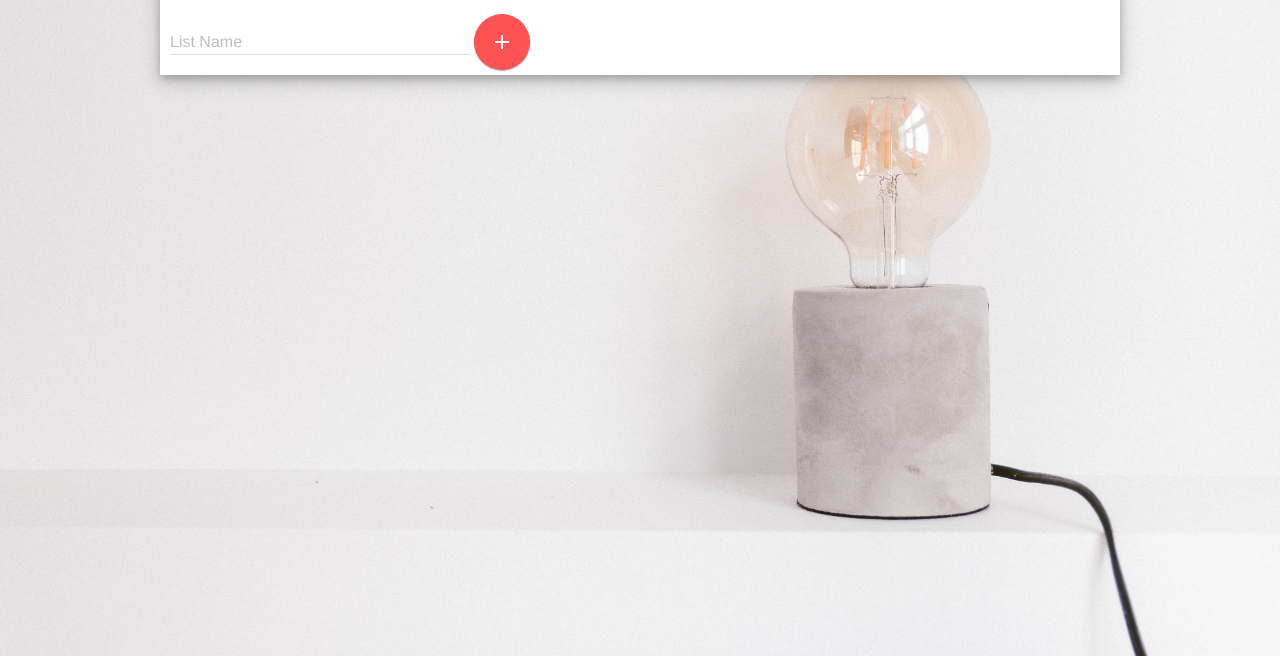
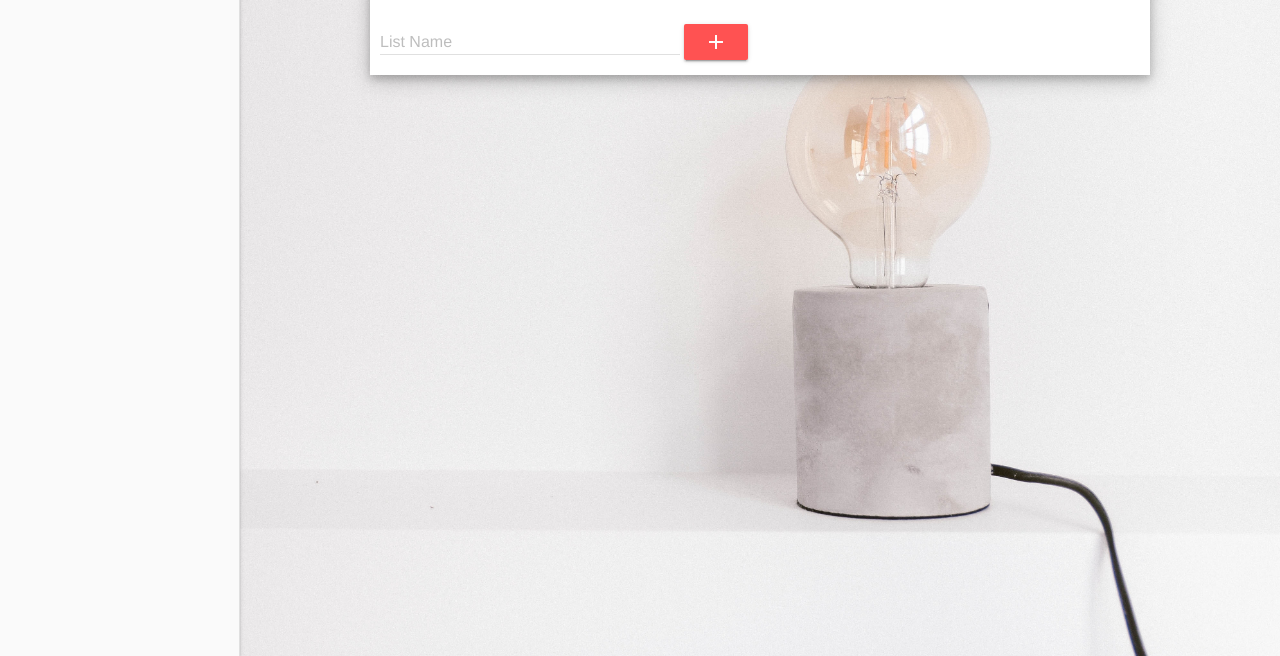
Before and after one commit to Twitch0125/todoApp, a website: page index.html in a window 1280 px wide. Shown: the part 144-800 px from the top of the page. Drawn offline with nearby package versions, Linux system fonts and the light colour scheme.

Commit message:
changed to fixed drawer and header, started displayList()

```diff
--- a/index.html
+++ b/index.html
@@ -17,7 +17,7 @@
 </head>
 
 <body onload="loadLists()">
-    <div class="mdl-layout-transparent mdl-layout mdl-js-layout">
+    <div class="mdl-layout-transparent mdl-layout mdl-js-layout mdl-layout--fixed-drawer mdl-layout--fixed-header">
         <header class="mdl-layout__header mdl-layout__header--transparent">
             <div class="mdl-layout__header-row" id="myIcon">
                 <span class="mdl-layout-title"></span>
@@ -39,8 +39,8 @@
                         <input onkeyup="checkKey(event)" class="mdl-textfield__input" type="text" id="listName">
                         <label class="mdl-textfield__label">List Name</label>
                     </div>
-                    <!-- Colored FAB button -->
-                    <button onclick='createList()' class="mdl-button mdl-js-button mdl-button--fab mdl-js-ripple-effect mdl-button--colored">
+                    <!-- Colored button -->
+                    <button onclick='createList()' class="mdl-button mdl-js-button mdl-button--raised mdl-js-ripple-effect mdl-button--accent">
                         <i class="material-icons">add</i>
                     </button>
 
@@ -48,12 +48,13 @@
             </div>
 
             <div class="container list-display my-shadow">
-                <div class=""></div>
+
 
             </div>
 
         </main>
     </div>
+    <!-- snackbar popup-->
     <div class="mdl-snackbar mdl-js-snackbar">
         <div class="mdl-snackbar__text"></div>
         <button type="button" class="mdl-snackbar__action"></button>
--- a/js/main.js
+++ b/js/main.js
@@ -47,12 +47,12 @@ class Description {
     //TODO: create editDate(), create editContent()
 }
 
-function createList(){
+function createList() {
     let myVal = $('#listName').val();
     let newList = new List(myVal);
     let myJSON = JSON.stringify(newList);
     //check if name is blank
-    if(myVal == ''){
+    if (myVal == '') {
         return 0;
     }
     localStorage.setItem(myVal, myJSON);
@@ -72,21 +72,30 @@ function createList(){
 }
 
 //delete list
-function deleteList(list){
+function deleteList(list) {
 
 }
 
 //display list
-function displayList(list){
+function displayList(list) {
+    //get list from local storage
+    let listObj = JSON.parse(list);
+
     $('.list-display').css('display', 'block');
+    // $('.list-creation').css('display', 'none');
     $('.list-display').append(`
-
-    `)
+    <div class="list-display">
+        <h3 class="display-2"> ${listObj.name}</h3>
+    </div>
+    `);
 }
 
 //load lists in navigation
-function loadLists(){
-    for(let i = 0; i < localStorage.length; i++){
+function loadLists() {
+    //reset area
+    $('.mdl-navigation').html(' ');
+    //display new lists
+    for (let i = 0; i < localStorage.length; i++) {
         //create link in html for list
         list = localStorage.key(i);
         $('.mdl-navigation').append(`
@@ -100,15 +109,22 @@ function checkKey(event) {
     switch (event.which) {
         case 13:
             createList();
+            loadLists();
             break
     }
 }
 
+
+
 //material snackbar
 var notification = document.querySelector('.mdl-js-snackbar');
 var data = {
-  message: 'List Created',
-  actionHandler: {},
-  actionText: 'Undo',
-  timeout: 1500
+    message: 'List Created',
+    actionHandler: function () {
+        notification.MaterialSnackbar.showSnackbar(obj = {
+            message: 'Undone'
+        })
+    },
+    actionText: 'Undo',
+    timeout: 2500
 };
```
